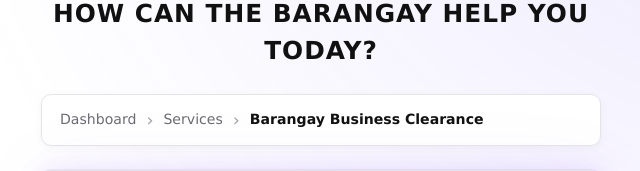
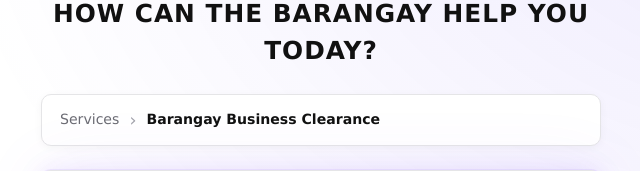
Before and after one commit to jbinalingbing-del/barangaygo, a PHP site: page /request_business.php in a window 1280 px wide. Shown: the part 151-322 px from the top of the page, without its empty margins (319-959 px from the left). Run offline with PHP 8.4, Linux system fonts and the light colour scheme; the visitor is signed in with stand-in values (Sample User, id 1); data that the repository does not hold is empty.

Commit message:
Revert breadcrumb to Services first, remove Dashboard

```diff
--- a/service_tabs.php
+++ b/service_tabs.php
@@ -21,11 +21,6 @@ $current_service_name = $service_names[$active_service] ?? 'Document Request';
     <div class="breadcrumb-container">
                 <ol class="breadcrumb-list">
             <li class="breadcrumb-item">
-                <a href="dashboard.php">Dashboard</a>
-            </li>
-            <li class="breadcrumb-separator" aria-hidden="true">&rsaquo;</li>
-
-            <li class="breadcrumb-item">
                 <a href="services.php">Services</a>
             </li>
             <li class="breadcrumb-separator" aria-hidden="true">&rsaquo;</li>
```
